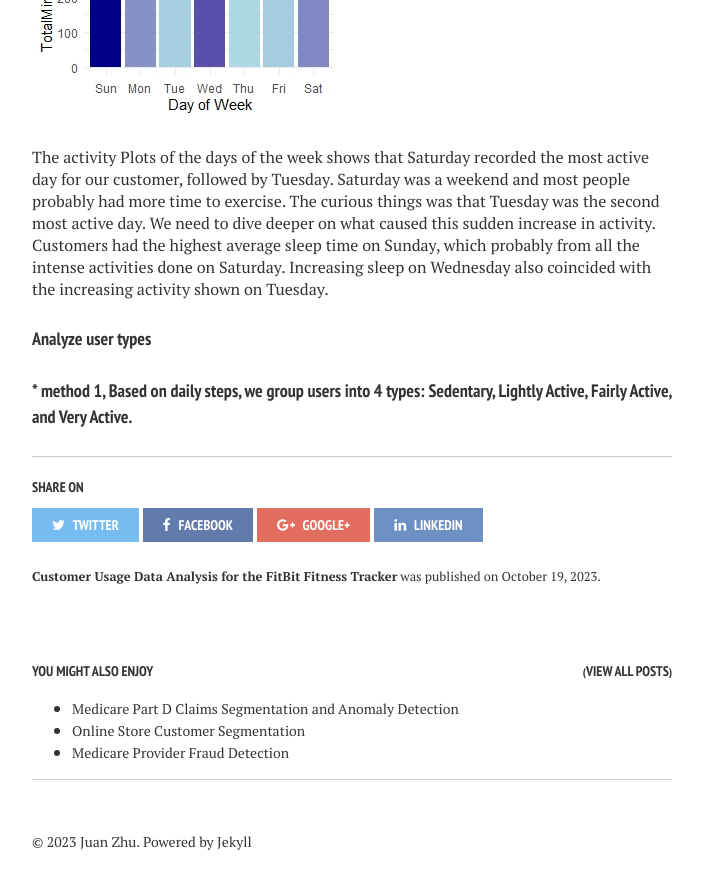
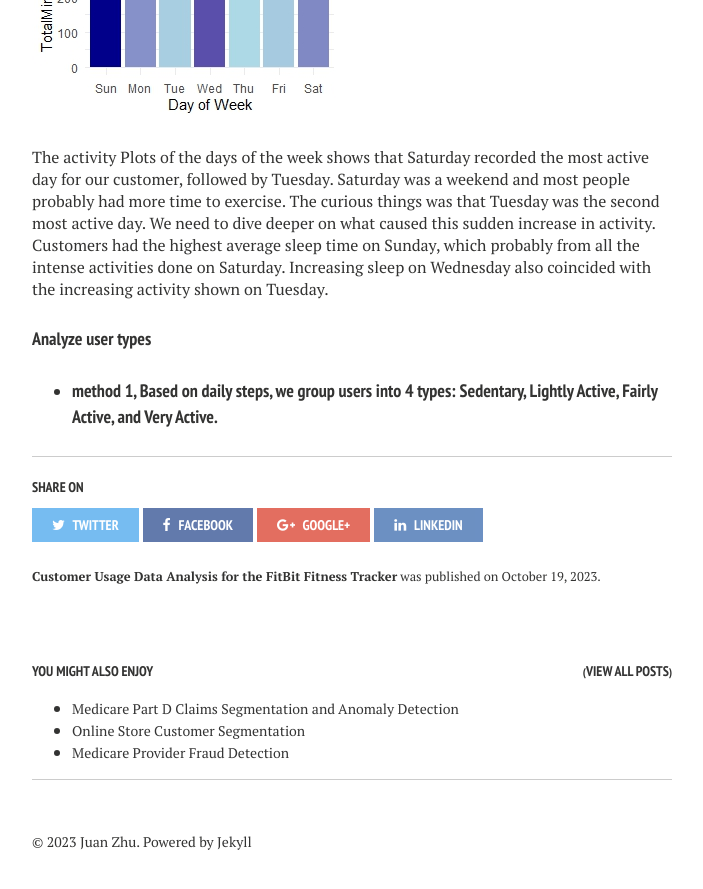
Before and after one commit to Janzhuj/janzhuj.github.io, a Jekyll site: the page built from _posts/2023-10-19-Customer-Usage-Data-Analysis-for-the-FitBit-Fitness-Tracker.md, in a window 1280 px wide and 900 px high, scrolled down 7248 px. Shown: the top 889 px of the window, without its empty margins (288-991 px from the left). Built offline with Jekyll 4.4.1, drawn with Linux system fonts in a browser that asks for light colours; nearby versions of some CDN libraries; library files that are not in the unit come from our copies; comment, search, counter and statistics services are not loaded.

```diff
--- a/_posts/2023-10-19-Customer-Usage-Data-Analysis-for-the-FitBit-Fitness-Tracker.md
+++ b/_posts/2023-10-19-Customer-Usage-Data-Analysis-for-the-FitBit-Fitness-Tracker.md
@@ -225,4 +225,4 @@ grid.arrange(plt2_grob)
 The activity Plots of the days of the week shows that Saturday recorded the most active day for our customer, followed by Tuesday. Saturday was a weekend and most people probably had more time to exercise. The curious things was that Tuesday was the second most active day. We need to dive deeper on what caused this sudden increase in activity. Customers had the highest average sleep time on Sunday, which probably from all the intense activities done on Saturday. Increasing sleep on Wednesday also coincided with the increasing activity shown on Tuesday.
 
 #### Analyze user types
-#### * method 1, Based on daily steps, we group users into 4 types: Sedentary, Lightly Active, Fairly Active, and Very Active.
+* ####  method 1, Based on daily steps, we group users into 4 types: Sedentary, Lightly Active, Fairly Active, and Very Active.
```
